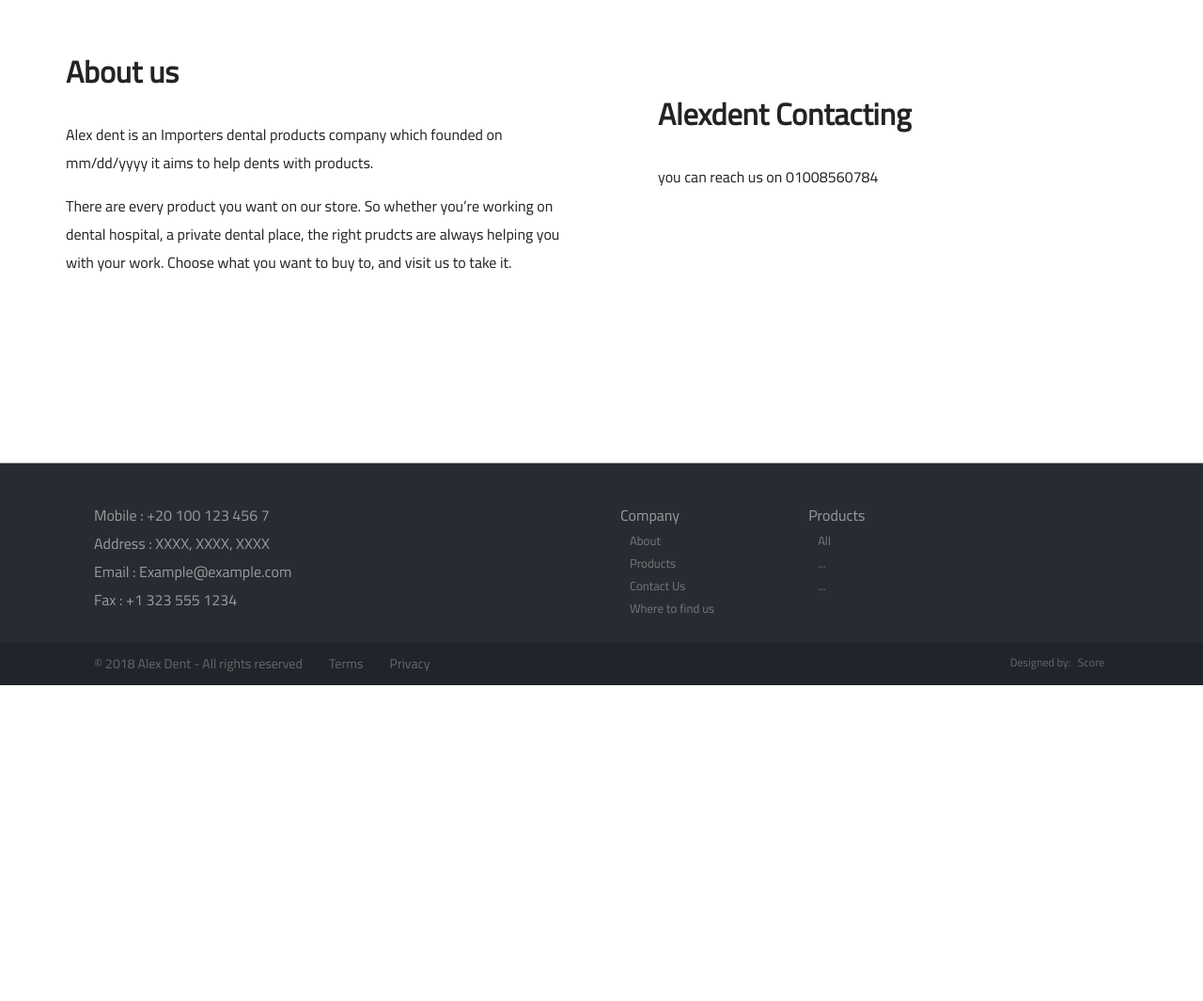
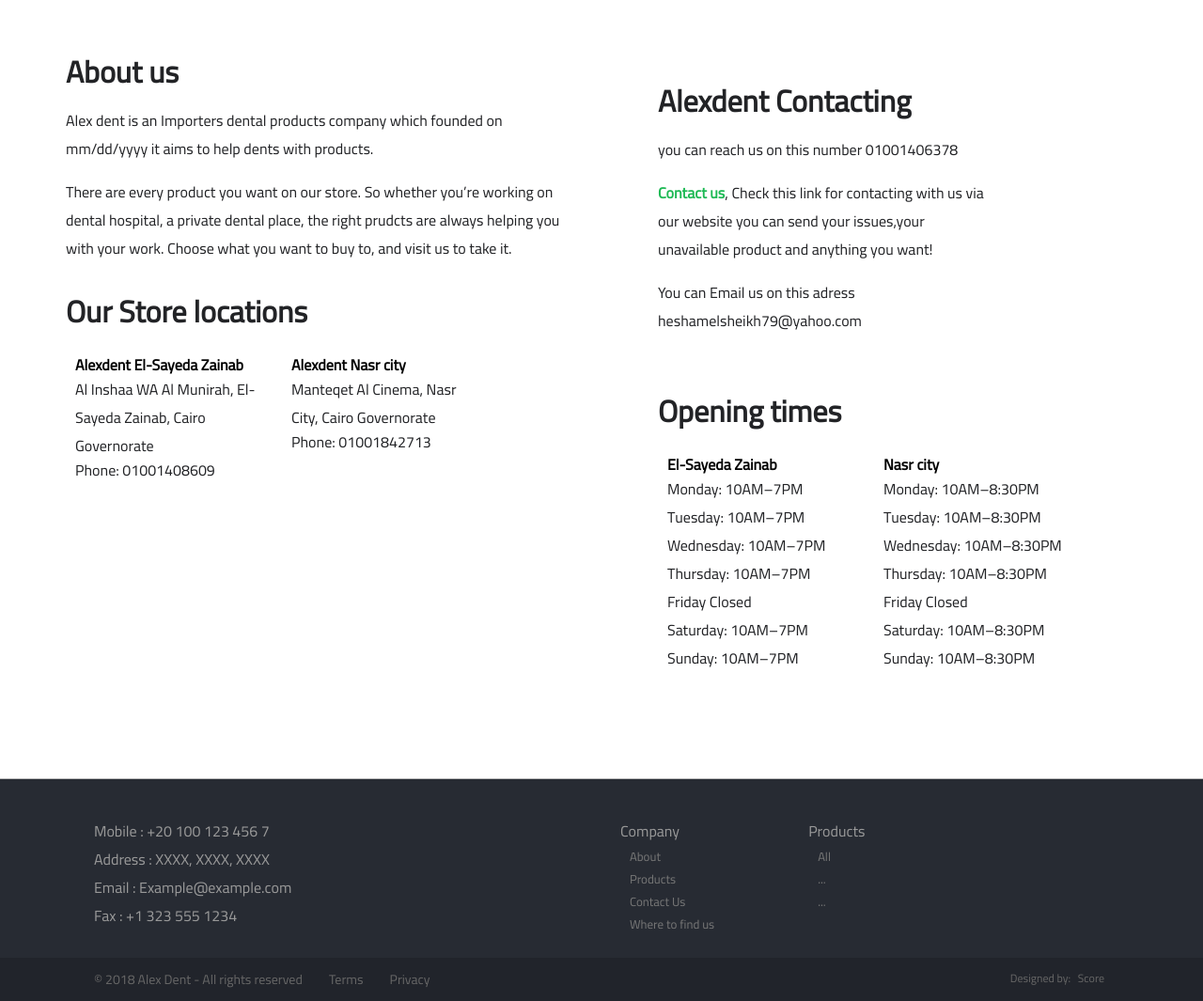
Before and after one commit to Hardmgamer/Alex-Dent, a PHP site: page /about.php in a window 1280 px wide. Shown: the part 71-1136 px from the top of the page at 94% size. Before the commit the page ends 800 px from the top, so only its background shows below. Run offline with PHP 8.4, Linux system fonts and the light colour scheme.

Commit message:
about us page

```diff
--- a/Stylesheets/about.css
+++ b/Stylesheets/about.css
@@ -14,3 +14,57 @@
 h1,p{
   color:#222326;
 }
+h1{
+  margin-bottom: -9px;
+}
+a{
+    color: #1db954;
+    text-decoration: none;
+  }
+a:hover, a:focus{
+    color: #06100a;
+    text-decoration: none;
+  }
+.locations{
+    padding-left: 70px;
+  }
+.ElSayeda{
+    width:200px;
+    margin-left: 10px;
+  }
+.ElSayeda h4{
+    margin-bottom: -20px;
+  }
+.locations p{
+    margin-bottom: -20px;
+    }
+.Nasr{
+      width:200px;
+      margin-left: 240px;
+      margin-top: -163px;
+    }
+.Nasr h4{
+      margin-bottom: -20px;
+    }
+.opening{
+  margin-left: 700px;
+  margin-top: -100px;
+}
+.ElSayeda2{
+    width:200px;
+    margin-left: 10px;
+  }
+.ElSayeda2 h4{
+    margin-bottom: -20px;
+  }
+.Nasr2{
+      width:200px;
+      margin-left: 240px;
+      margin-top: -257px;
+    }
+.Nasr2 h4{
+      margin-bottom: -20px;
+    }
+p{
+  color: #222326;
+}
--- a/about.php
+++ b/about.php
@@ -2,9 +2,9 @@
   <title>About us</title>
   <link rel="stylesheet" type="text/css" href="./Stylesheets/Main.css">
   <link rel="stylesheet" type="text/css" href="./Stylesheets/about.css">
-  <?php include('./header.html'); ?>
-  <?php include('./footer.html'); ?>
 </head>
+<?php include('./header.html'); ?>
+<?php include('./footer.html'); ?>
 <body>
   <div class="box">
     <div class="aboutus">
@@ -14,7 +14,33 @@
     </div>
     <div class="Contacting">
       <h1>Alexdent Contacting</h1>
-      <p> you can reach us on 01008560784
+      <p> you can reach us on this number 01001406378</p>
+      <p><a href="./contactus.php"><strong>Contact us</strong></a>, Check this link for contacting with us via our website you can send your issues,your unavailable product and anything you want!</p>
+      <p>You can Email us on this adress heshamelsheikh79@yahoo.com</p>
+    </div>
+  <div class="locations">
+      <h1>Our Store locations</h1>
+      <div class="ElSayeda">
+      <h4>Alexdent El-Sayeda Zainab</h4>
+      <p>Al Inshaa WA Al Munirah, El-Sayeda Zainab, Cairo Governorate</p>
+      <p>Phone: 01001408609</p>
+    </div>
+    <div class="Nasr">
+      <h4>Alexdent Nasr city</h4>
+      <p>Manteqet Al Cinema, Nasr City, Cairo Governorate</p>
+      <p>Phone: 01001842713</p>
     </div>
   </div>
+  </div>
+  <div class="opening">
+    <h1>Opening times</h1>
+    <div class="ElSayeda2">
+    <h4>El-Sayeda Zainab</h4>
+    <p>Monday: 10AM–7PM<br>Tuesday: 10AM–7PM<br>Wednesday: 10AM–7PM<br>Thursday: 10AM–7PM<br>Friday Closed<br>Saturday: 10AM–7PM<br>Sunday: 10AM–7PM</p>
+  </div>
+  <div class="Nasr2">
+    <h4>Nasr city</h4>
+    <p>Monday: 10AM–8:30PM<br>Tuesday: 10AM–8:30PM<br>Wednesday: 10AM–8:30PM<br>Thursday: 10AM–8:30PM<br>Friday Closed<br>Saturday: 10AM–8:30PM<br>Sunday: 10AM–8:30PM</p>
+  </div>
+  </div>
 </body>
--- a/footer.html
+++ b/footer.html
@@ -9,7 +9,7 @@
     <div class="f-section">
       <p>Company</p>
       <ul>
-        <a href="#"><li><p>About</p></li></a>
+        <a href="./about.php"><li><p>About</p></li></a>
         <a href="#"><li><p>Products</p></li></a>
         <a href="#"><li><p>Contact Us</p></li></a>
         <a href="#"><li><p>Where to find us</p></li></a>
```
